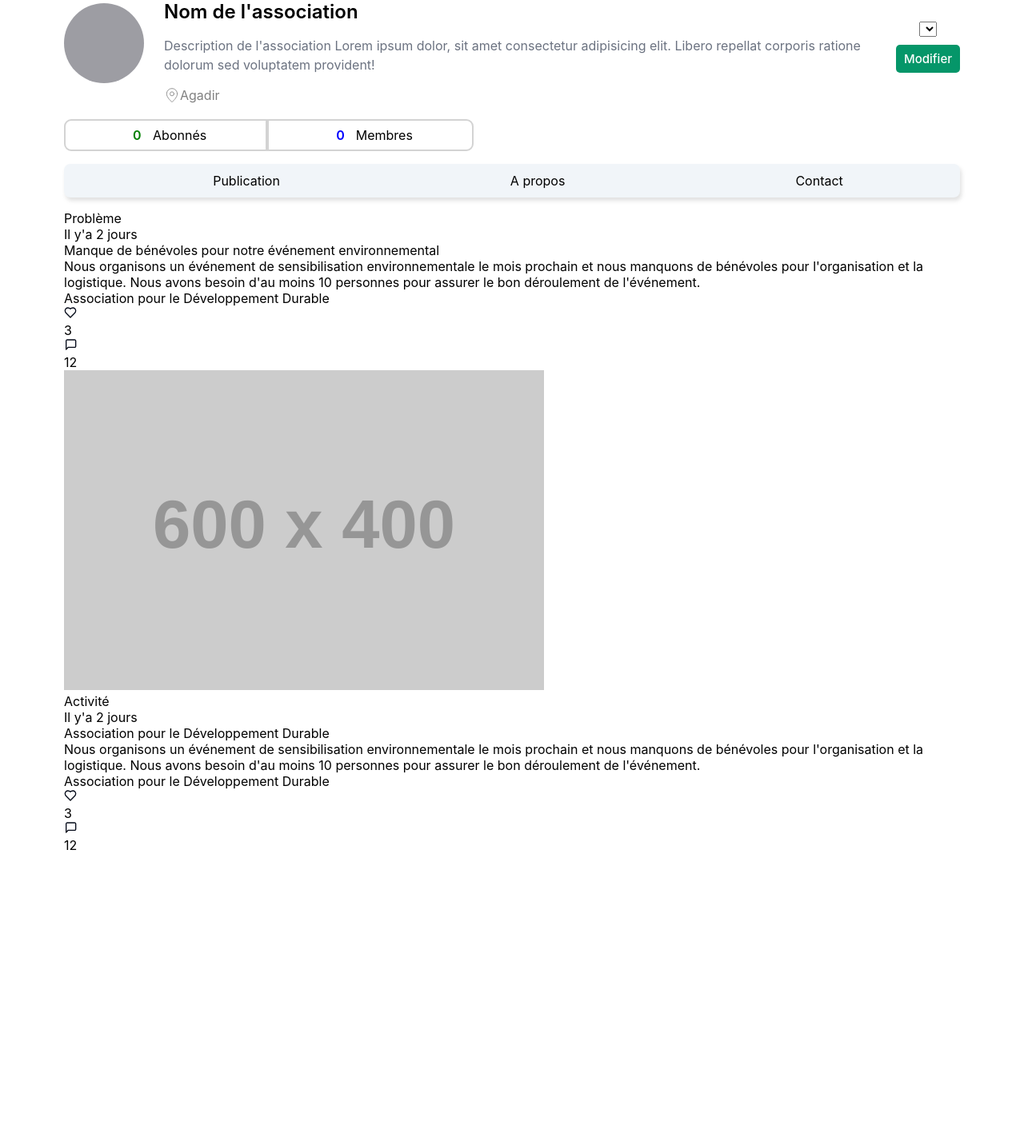
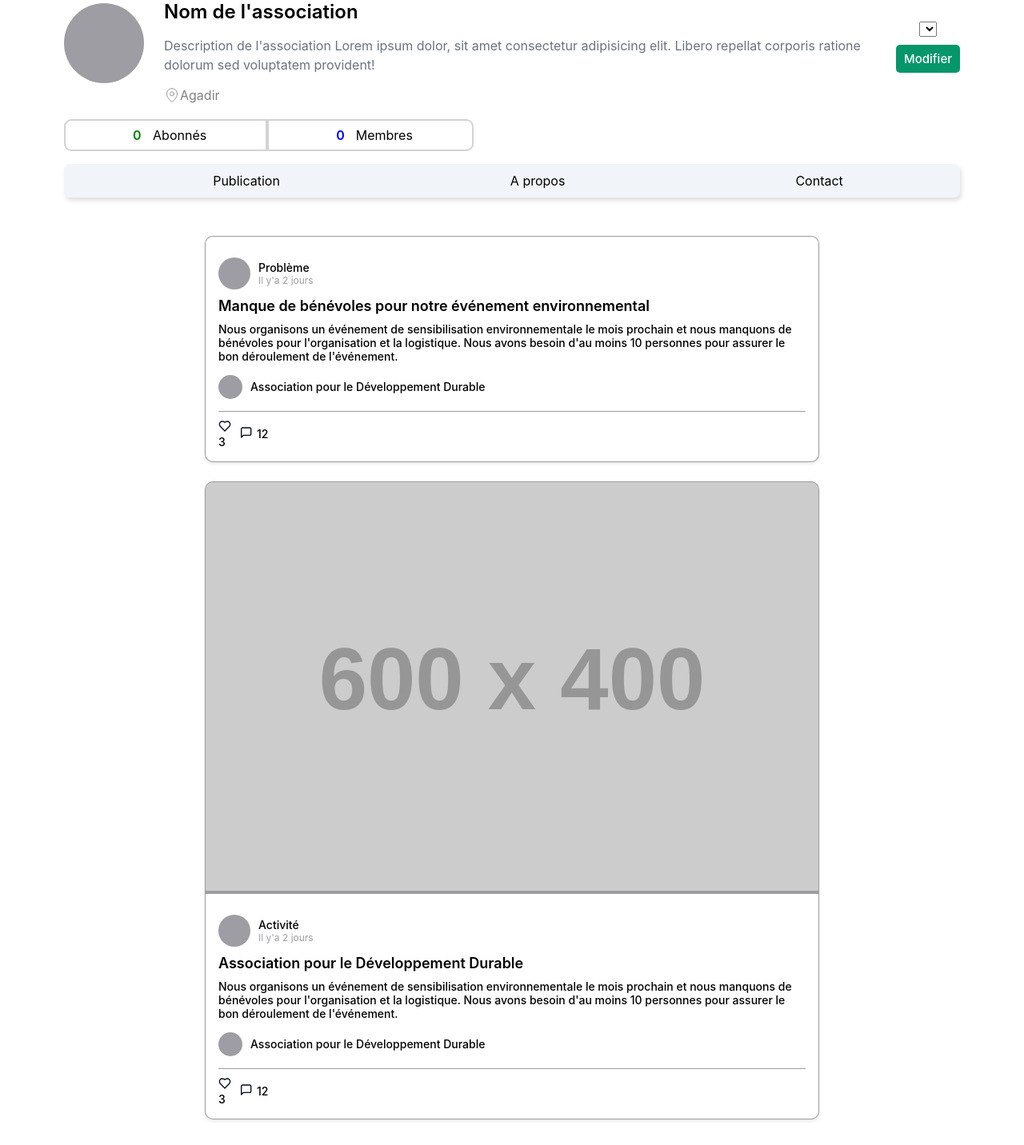
Before and after one commit to kenzaaboulmajd/YADFYAD-PFE, a PHP site: page /profile-association.php in a window 1280 px wide. Shown: the part 95-1527 px from the top of the page at 80% size. Before the commit the page ends 1158 px from the top, so only its background shows below. Run offline with PHP 8.4, Linux system fonts and the light colour scheme; grey boxes labelled with a size stand in for pictures from a placeholder-image service; lists and menus that the app fills with data are empty; some libraries are stand-ins or nearby versions.

Commit message:
landing page

```diff
--- a/profile-association.css
+++ b/profile-association.css
@@ -120,3 +120,125 @@ a{
 .links li {
         padding: 11px 144px;
 }
+/* publications */
+
+
+.posts {
+    width: 768px;
+    display: flex;
+    flex-direction: column;
+    align-items: center;
+    padding: 20px 0;
+    margin: 0 auto;
+}
+
+.post {
+    width: 100%;
+    background-color: white;
+    border: 1px solid var(--lightGrey);
+    border-radius: 10px;
+    margin: 12px 0;
+    box-shadow: 0 2px 4px rgba(0, 0, 0, 0.1);
+    overflow: hidden;
+}
+
+.post-image {
+    background-color: var(--lightGrey);
+    margin-bottom: 10px;
+}
+
+.post-image img {
+    width: 100%;
+}
+
+.post .post-container {
+    padding: 16px;
+}
+
+.post .post-header {
+    width: 100%;
+    display: flex;
+    align-items: center;
+    gap: 10px;
+}
+
+.post .post-header .post-icone {
+    width: 40px;
+    height: 40px;
+    background-color: var(--lightGrey);
+    border-radius: 50%;
+}
+
+.post .post-header .post-header-contenu {
+    display: flex;
+    flex-direction: column;
+}
+
+.post .post-header .post-type {
+    font-size: 14px;
+    font-weight: 500;
+}
+
+.post .post-header .post-date {
+    font-size: 12px;
+    font-weight: 400;
+    color: var(--lightGrey);
+}
+
+.post .post-contenu {
+    width: 100%;
+    margin-top: 10px;
+}
+
+.post .post-contenu .post-titre {
+    font-size: 18px;
+    font-weight: 600;
+    color: var(--textColor);
+    margin: 10px 0;
+}
+
+.post .post-contenu .post-description {
+    font-size: 14px;
+    font-weight: 500;
+    color: var(--textColor);
+    margin: 10px 0;
+}
+
+.post .post-contenu .post-association {
+    display: flex;
+    align-items: center;
+    gap: 10px;
+    margin-top: 15px;
+}
+
+.post .post-contenu .post-association .post-association-avatar {
+    width: 30px;
+    height: 30px;
+    background-color: var(--lightGrey);
+    border-radius: 50%;
+}
+
+.post .post-contenu .post-association .post-association-nom {
+    font-size: 14px;
+    font-weight: 500;
+    color: var(--textColor);
+}
+
+.post .post-interactions {
+    width: 100%;
+    display: flex;
+    align-items: center;
+    margin-top: 15px;
+    border-top: 1px solid var(--lightGrey);
+    padding-top: 10px;
+    gap: 10px;
+}
+
+.post .post-interactions .post-interaction-element {
+    display: flex;
+    align-items: center;
+    gap: 5px;
+    font-size: 14px;
+    font-weight: 500;
+    color: var(--textColor);
+}
--- a/profile-association.php
+++ b/profile-association.php
@@ -55,6 +55,7 @@
       </div>
       <div class="links-profile">
         <ul class="links">
+          <!-- javascript -->
           <li><a href="">Publication</a></li>
           <li><a href="">A propos</a></li>
           <li><a href="">Contact</a></li>
```
